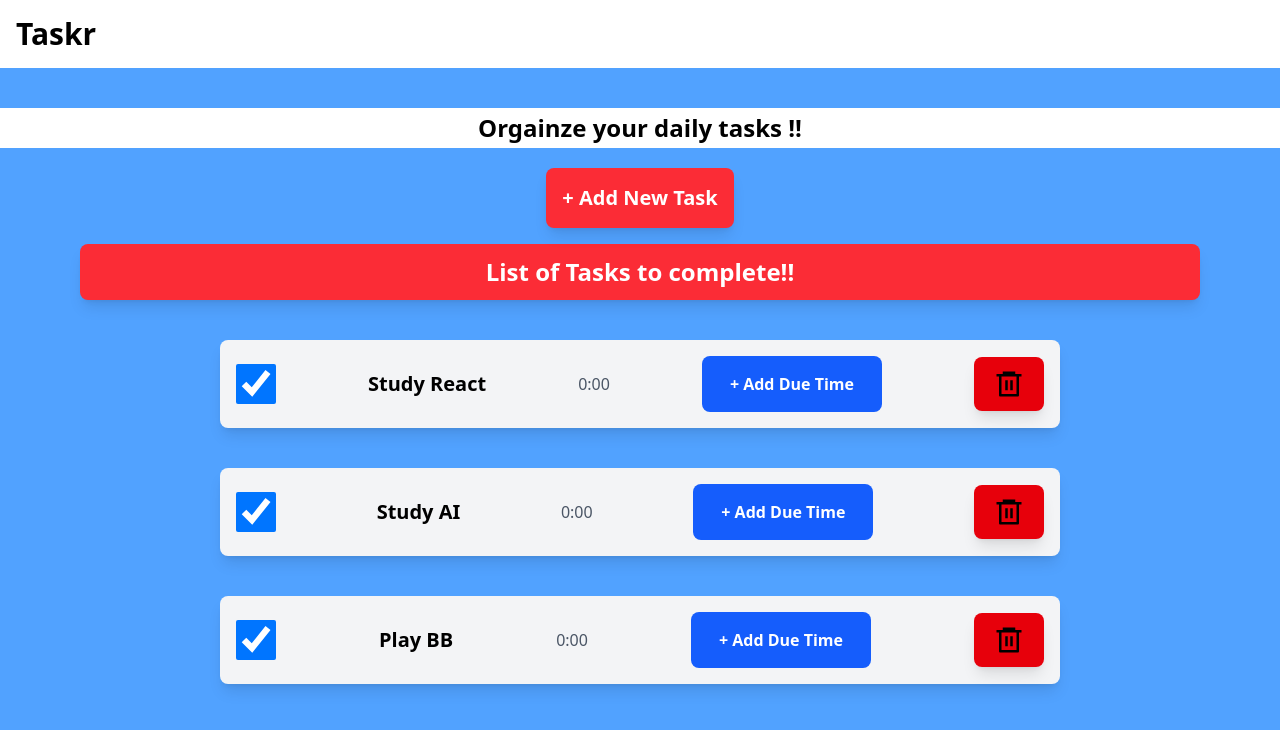
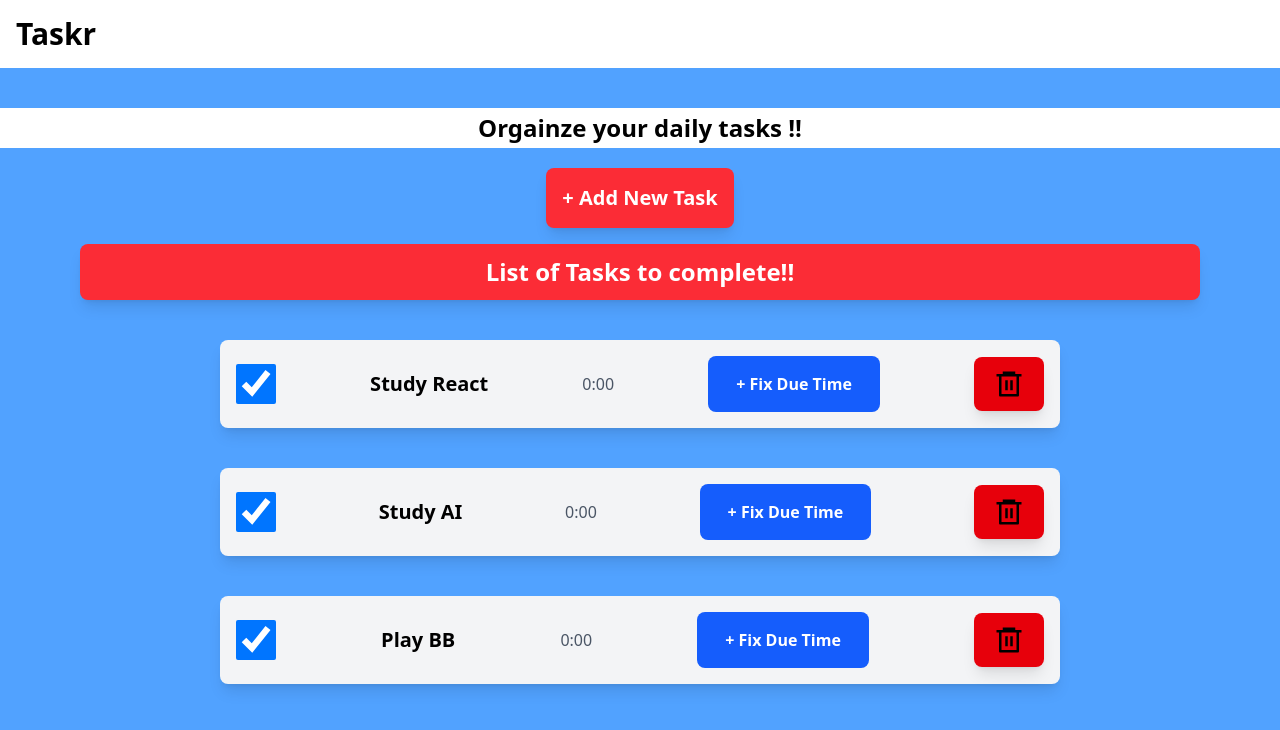
Before and after one commit to hamanth30/Taskr, a React (Vite) app: page / in a window 1280 px wide. Shown: the top 730 px of the page. Built offline with nearby package versions, Linux system fonts and the light colour scheme.

Commit message:
Your commit message

```diff
--- a/src/components/Home.jsx
+++ b/src/components/Home.jsx
@@ -142,7 +142,7 @@ const Home = () => {
         className="rounded-lg px-7 py-4 bg-blue-600 text-white font-bold"
         onClick={() => setEditingTaskId(item.id)} // Show the input field
       >
-        + Add Due Time
+        + Fix Due Time
       </button>
     )}
 
```
